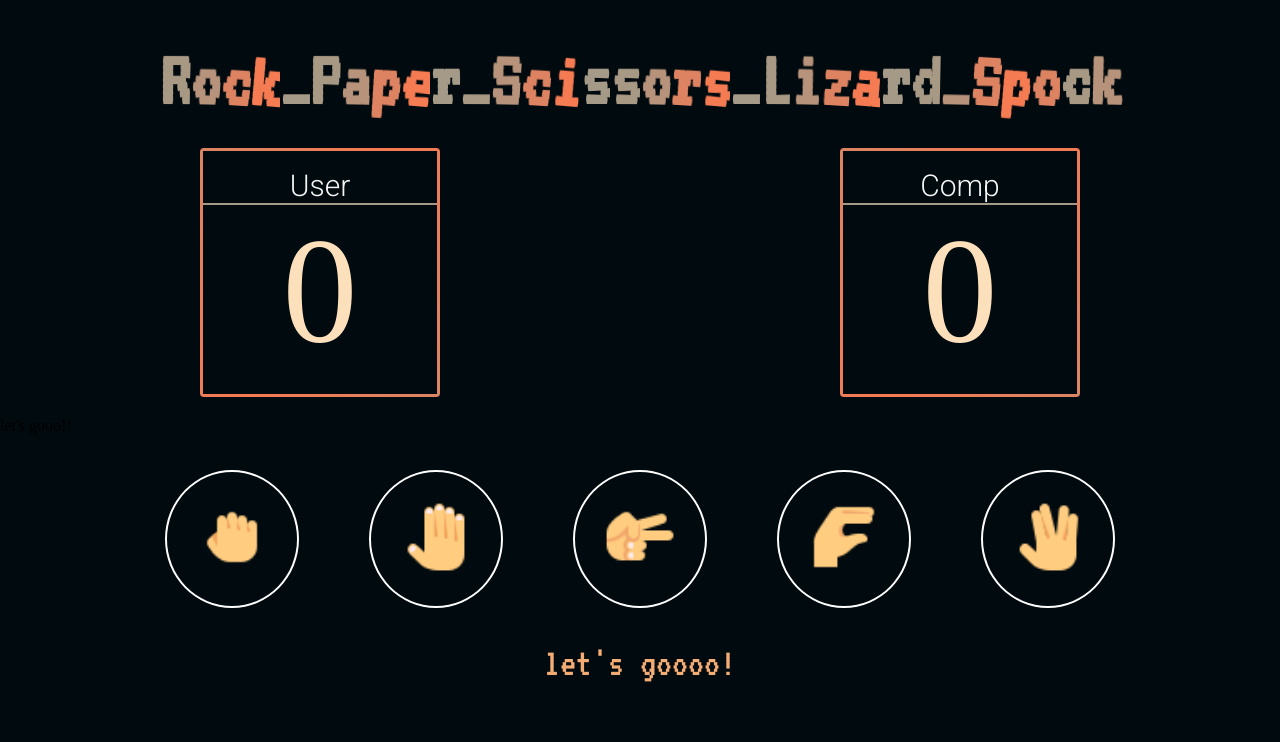
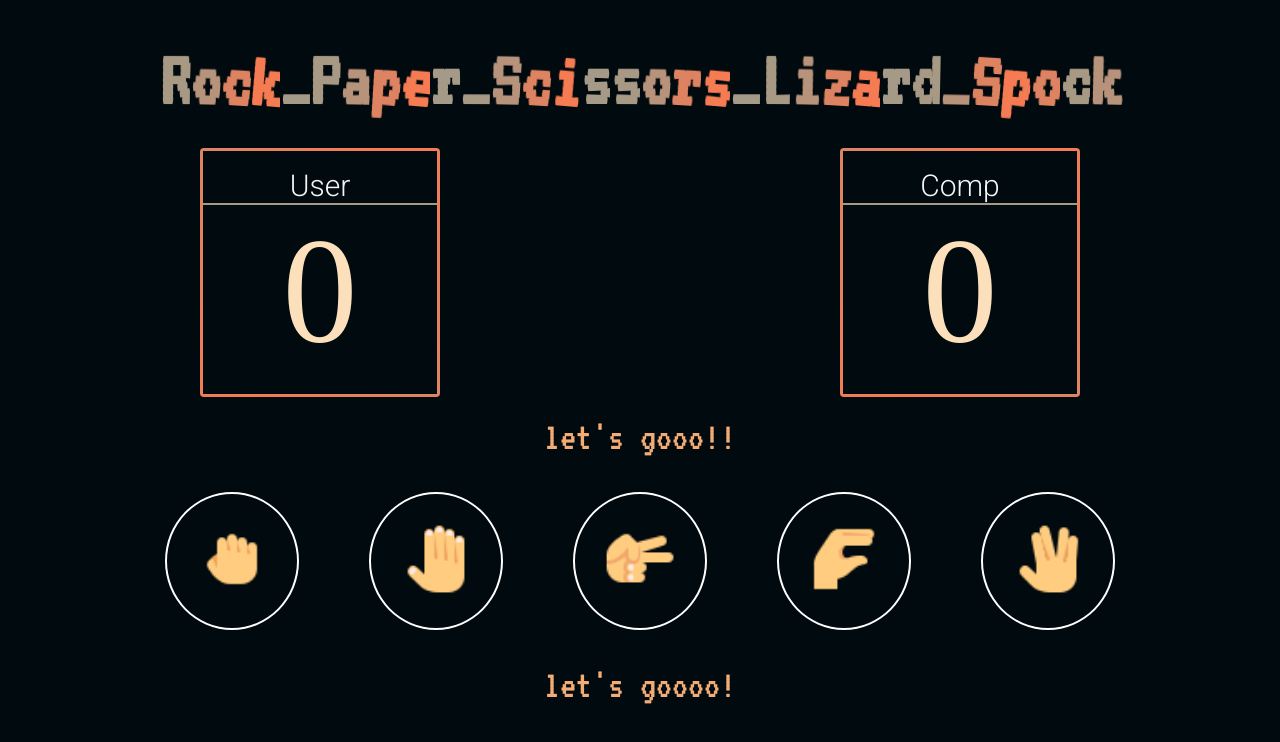
Before and after one commit to divya1467/LizardSpock, a plain HTML site: page index.html in a window 1280 px wide. Drawn offline with Linux system fonts and the light colour scheme.

Commit message:
Update style.css

```diff
--- a/style.css
+++ b/style.css
@@ -137,7 +137,13 @@ ul {
   ul li:nth-of-type(32) {
     animation-delay: 3.2s;
   }
-
+  .start{
+    color:white;
+    font-size:40px;
+    font-family: 'VT323', monospace;
+    color: rgb(243, 173, 116);
+    text-align: center;
+  }
   @keyframes tick {
     25% {
       transform: rotate(5deg) translate(1px, 2px);
```
